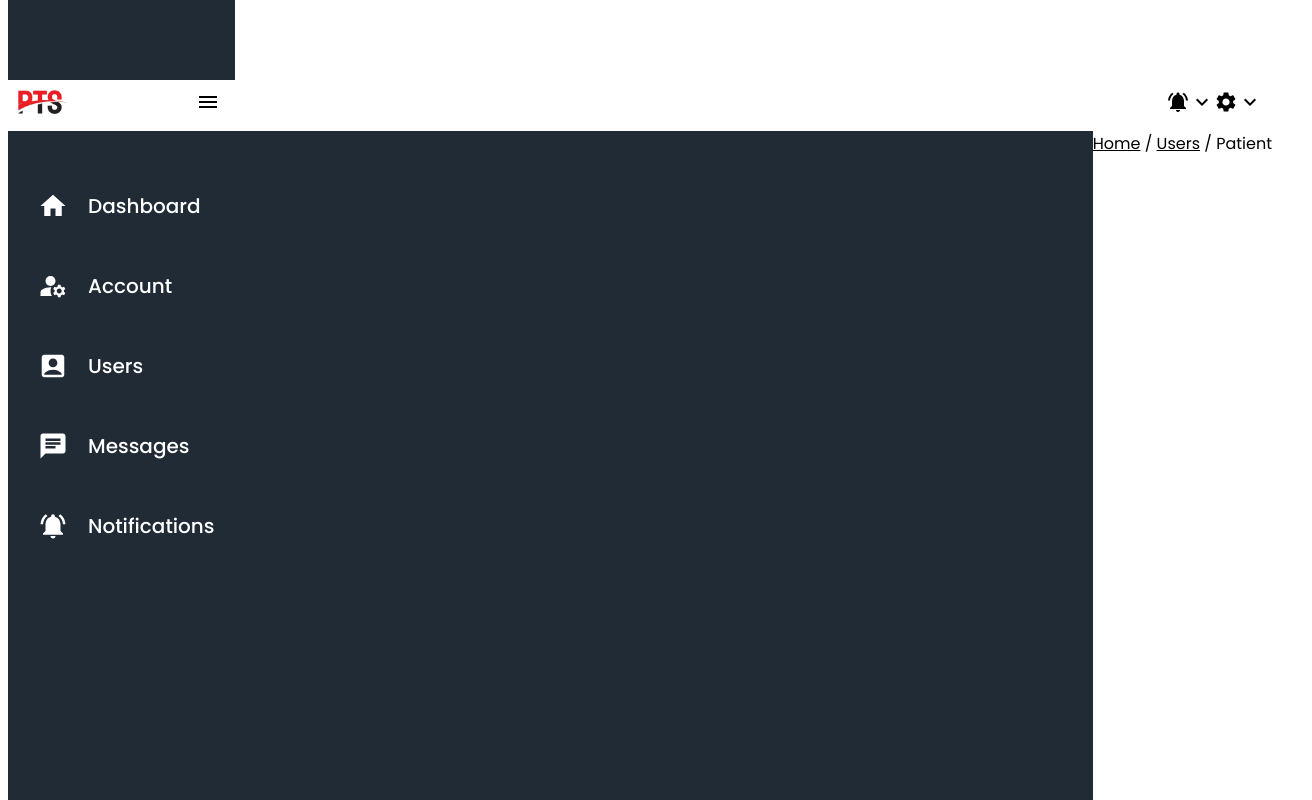
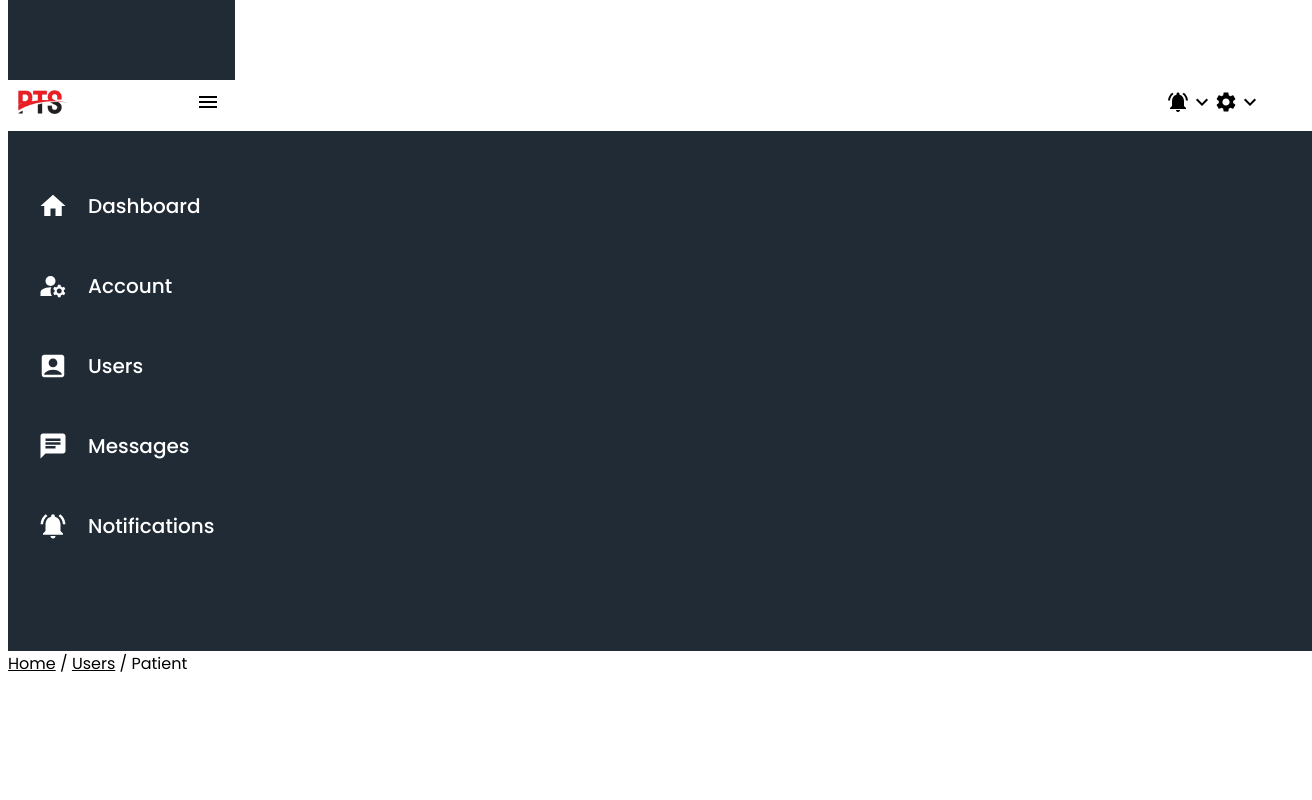
Before and after one commit to Dinithirathnayaka/Pharmacy-Tracking-System-Admin-Panel, a React (Create React App) app: page / in a window 1280 px wide. Shown: the part 900-1700 px from the top of the page, 1312 px wide, since content can reach past the window. After the commit the page ends 1584 px from the top, so only its background shows below. Built offline with nearby package versions, Linux system fonts and the light colour scheme.

Commit message:
UserPatient upadated

```diff
--- a/src/Pages/UserPatient.css
+++ b/src/Pages/UserPatient.css
@@ -2,8 +2,3 @@
     display: flex;
     flex-direction:column;
 }
-
-.container1{
-    display: flex;
-    flex-direction: row;
-}
--- a/src/Pages/UserPatient.jsx
+++ b/src/Pages/UserPatient.jsx
@@ -8,12 +8,12 @@ export default function UserPatient() {
     return (
       <div className="userpatient">
         <Navbar/>
-        <div className='container1'>
+
             <Leftbar/>
             <div classname="feedtop">
                 <span> <u>Home</u> / <u>Users</u> / Patient </span>
             </div>
-        </div>
+
 
       </div>
 
```
